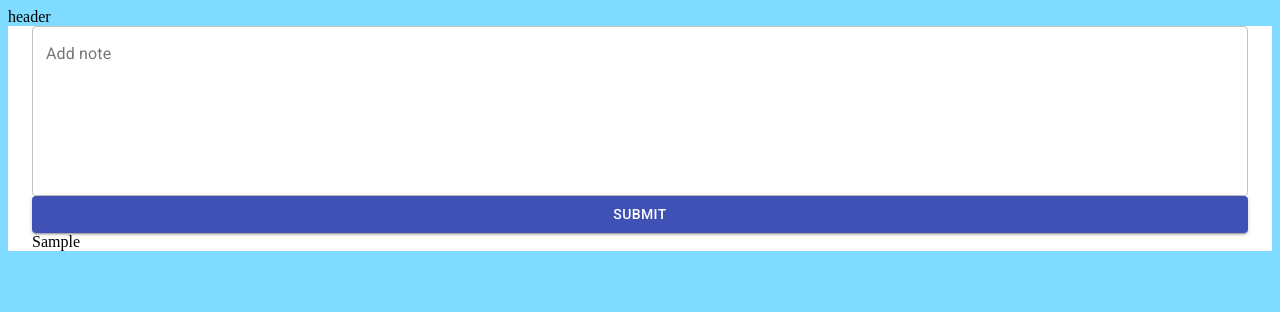
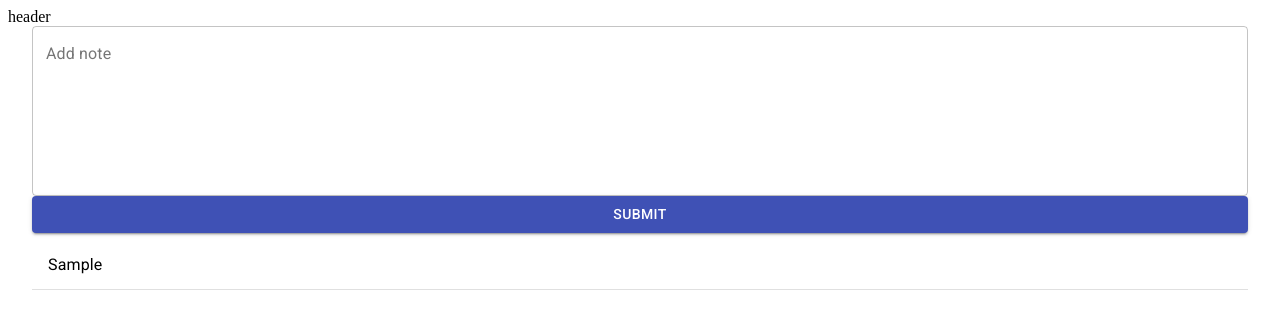
Before and after one commit to harmamiika/notes, a React (Create React App) app: page / in a window 1280 px wide. Both pictures are taken after typing "Sample" into the empty fields and a click on the button "SUBMIT". Shown: the top 312 px of the page. Built offline with nearby package versions, Linux system fonts and the light colour scheme.

Commit message:
made note component and added some styling to note list

```diff
--- a/package.json
+++ b/package.json
@@ -4,6 +4,7 @@
   "private": true,
   "dependencies": {
     "@material-ui/core": "^4.12.2",
+    "@material-ui/icons": "^4.11.2",
     "@testing-library/jest-dom": "^5.14.1",
     "@testing-library/react": "^11.2.7",
     "@testing-library/user-event": "^12.8.3",
--- a/public/index.html
+++ b/public/index.html
@@ -30,7 +30,7 @@
     -->
     <title>React App</title>
   </head>
-  <body style="background-color: #7fdbff">
+  <body>
     <noscript>You need to enable JavaScript to run this app.</noscript>
     <div id="root"></div>
     <!--
--- /dev/null
+++ b/src/components/Note.js
@@ -0,0 +1,17 @@
+import React from 'react'
+
+import { ListItem, Divider, ListItemText } from '@material-ui/core'
+import { ClearIcon } from '@material-ui/icons/Clear'
+
+const Note = ({ note }) => {
+    return (
+        <div>
+            <ListItem>
+                <ListItemText primary={note} />
+            </ListItem>
+            <Divider />
+        </div>
+    )
+}
+
+export default Note
--- a/src/components/NoteList.js
+++ b/src/components/NoteList.js
@@ -1,5 +1,9 @@
 import React from 'react'
 import { useSelector } from 'react-redux'
+
+import { List } from '@material-ui/core'
+
+import Note from './Note'
 
 const NoteList = () => {
     const notes = useSelector(state => state.notes)
@@ -7,11 +11,10 @@ const NoteList = () => {
 
 
     const renderNotes = () => {
-        return notes.map(note =>
-            <div key={note}>
-                {note}
-            </div>
-        )
+        return <List>{notes.map(note =>
+            <Note key='note' note={note} />
+        )}
+        </List>
     }
 
     if (!notes) {
```
Also changed, not shown: 1 other file (tests, documents, lock files or other folders).
